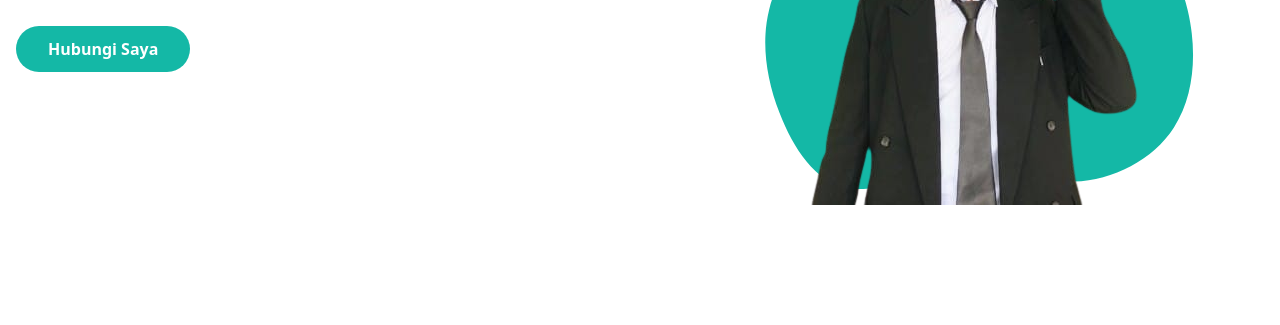
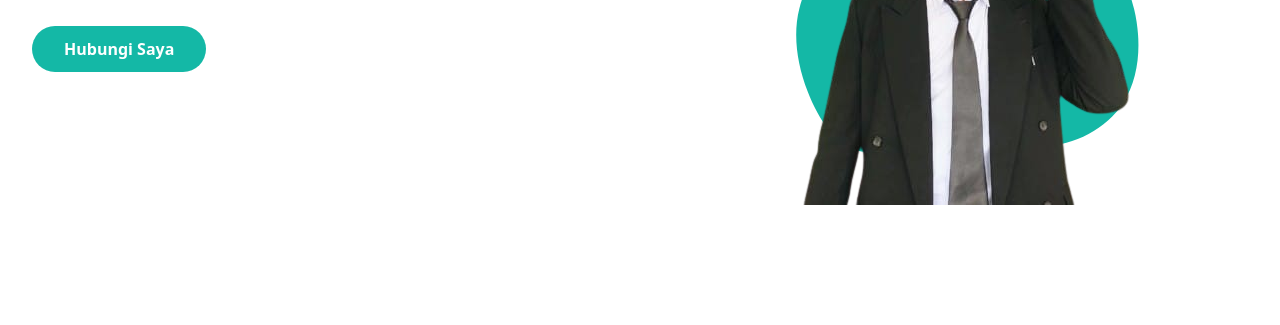
Before and after one commit to irfancipinang/portofolio, a plain HTML site: page index.html in a window 1280 px wide. Shown: the part 475-800 px from the top of the page. Drawn offline with Linux system fonts and the light colour scheme.

Commit message:
portofolio

```diff
--- a/index.html
+++ b/index.html
@@ -36,7 +36,7 @@
                 alt="Muhammad Irfan Maulana"
                 class="max-w-full mx-auto"
               />
-              <span class="absolute bottom-0 -z-10 left-1/2 -translate-x-1/2 md:scale-125">
+              <span class="absolute bottom-0 -z-10 left-1/2 -translate-x-1/2 md:scale-100">
                 <svg width="400" height="400" viewBox="0 0 200 200" xmlns="http://www.w3.org/2000/svg">
                   <path
                     fill="#14b8a6"
--- a/tailwind.config.js
+++ b/tailwind.config.js
@@ -2,11 +2,16 @@
 module.exports = {
   content: ['index.html'],
   theme: {
+    container: {
+      center: true,
+      padding:'16px',
+    },
     extend: {
       colors: {
         primary: '#14b8a6',
         dark: '#0f172a',
       },
+
     },
   },
   plugins: [],
```
Also changed, not shown: dist/output.css.
